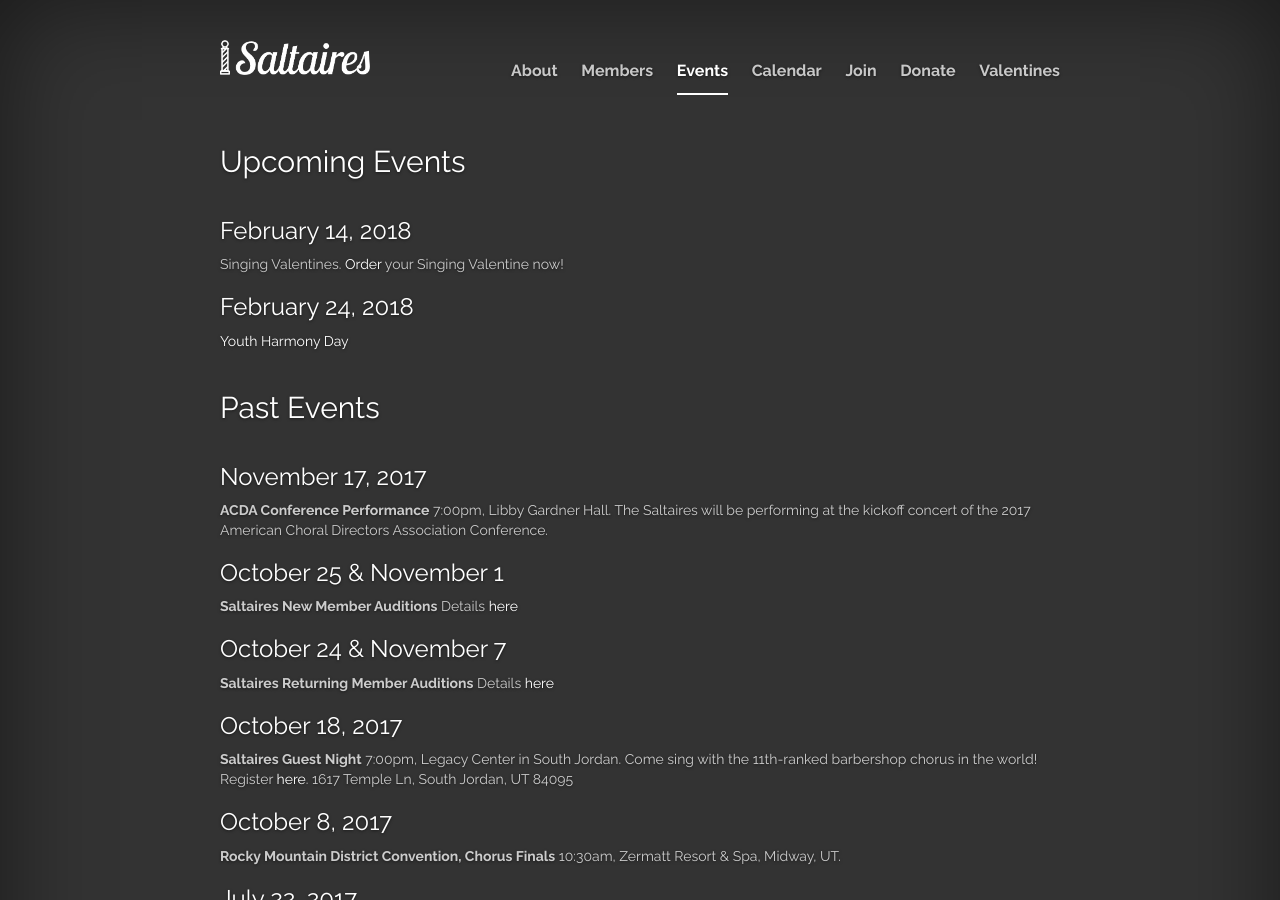
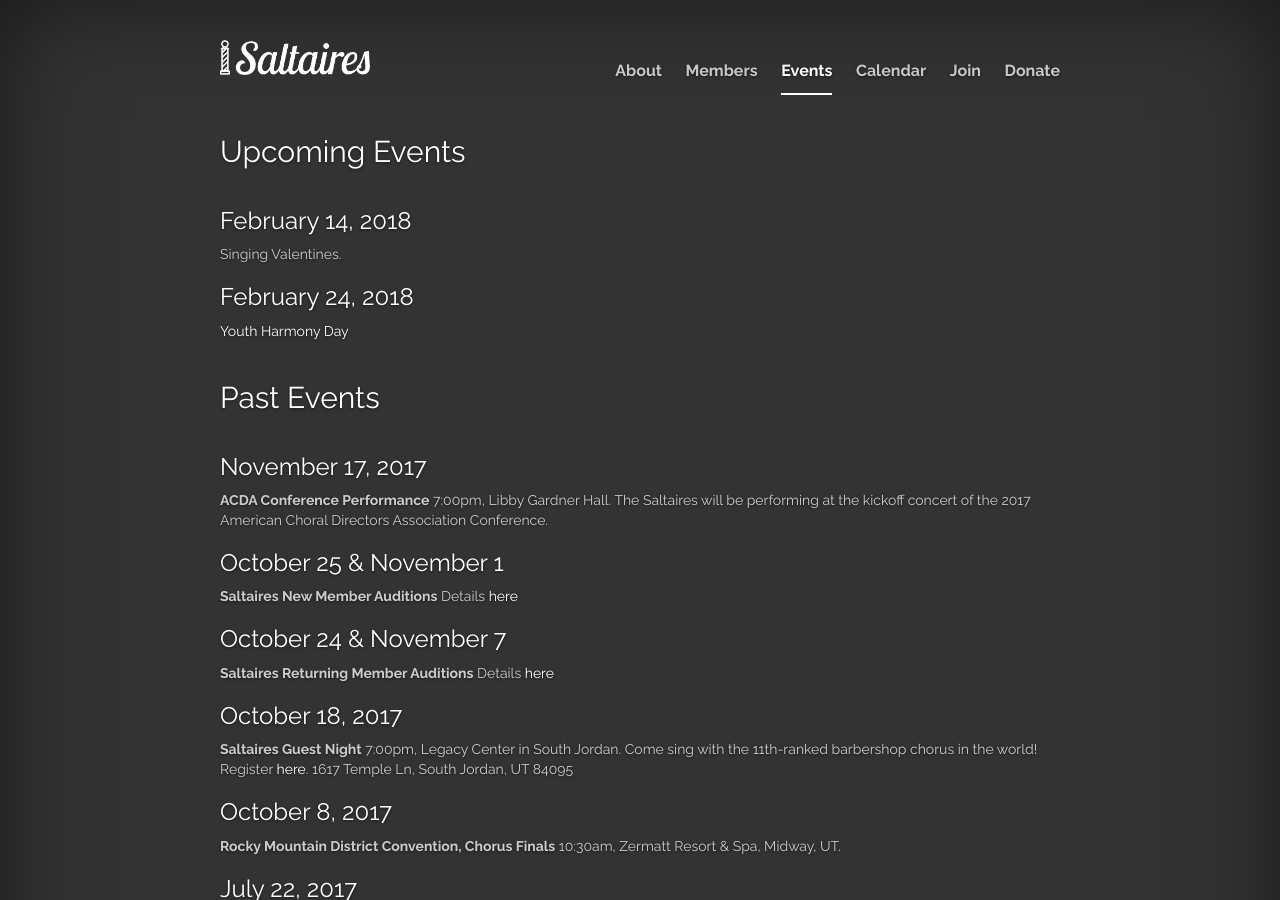
Before and after one commit to cayblood/saltaires, a Jekyll site: the page built from jekyll-site/events.md, in a window 1280 px wide and 900 px high. Built offline with Jekyll 4.4.1, drawn with Linux system fonts in a browser that asks for light colours; nearby versions of some CDN libraries; library files that are not in the unit come from our copies.

Commit message:
Remove valentines link

```diff
--- a/jekyll-site/_config.yml
+++ b/jekyll-site/_config.yml
@@ -39,7 +39,7 @@
 - text: Tickets
   url: /tickets/
   hidden: true
-- text: Valentines
-  url: /valentines/
+#- text: Valentines
+#  url: /valentines/
 # - text: Contact
 #   url: /contact/
--- a/jekyll-site/events.md
+++ b/jekyll-site/events.md
@@ -8,7 +8,7 @@
 
 ### February 14, 2018
 
-Singing Valentines. <a href="/valentines">Order</a> your Singing Valentine now!
+Singing Valentines.
 
 ### February 24, 2018
 
--- a/jekyll-site/index.html
+++ b/jekyll-site/index.html
@@ -2,7 +2,9 @@
 layout: home
 ---
 
+<!--
 <div class="home-news"><a href="/valentines/">Order</a> your Singing Valentine now!</div>
+-->
 
 <h1 class="cover-heading">Let the harmony move you.</h1>
 <p class="lead">The Saltaires are an internationally-acclaimed men's chorus that will forever change the way you think about barbershop music.</p>
```
